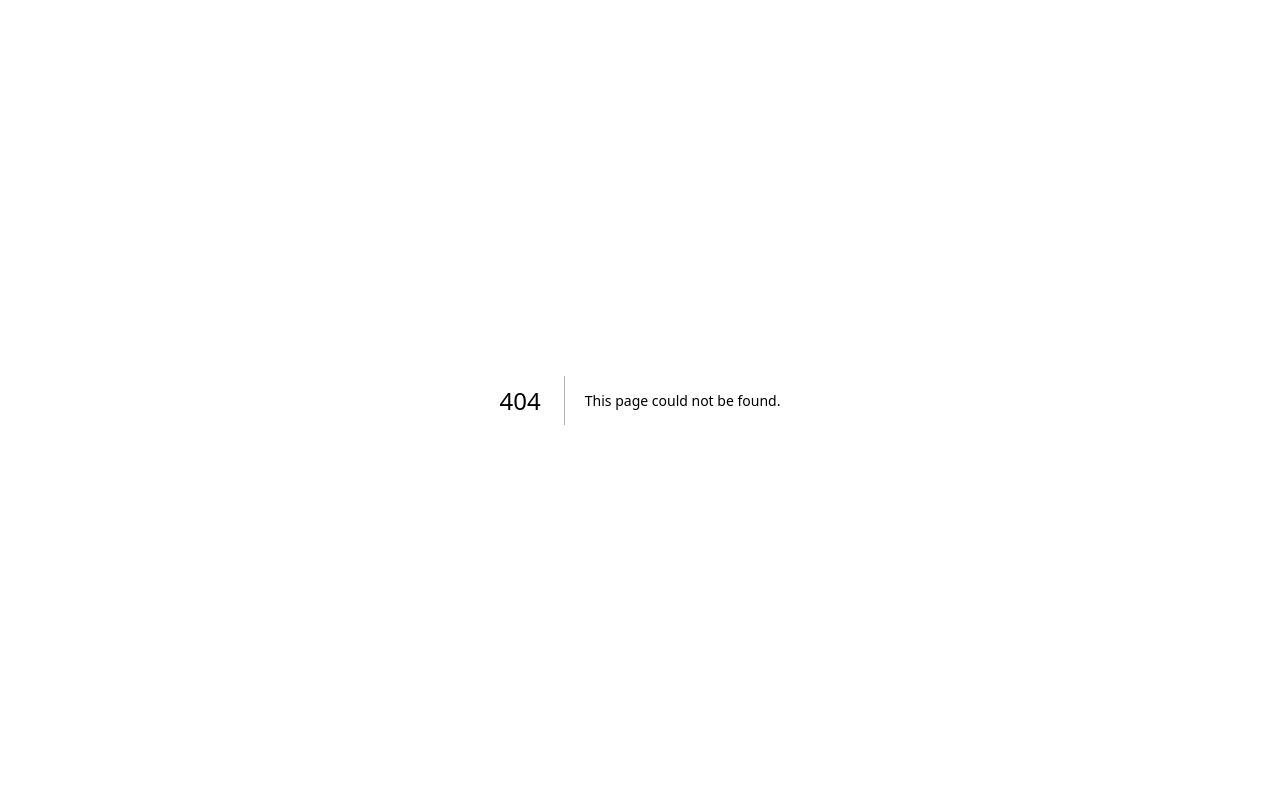
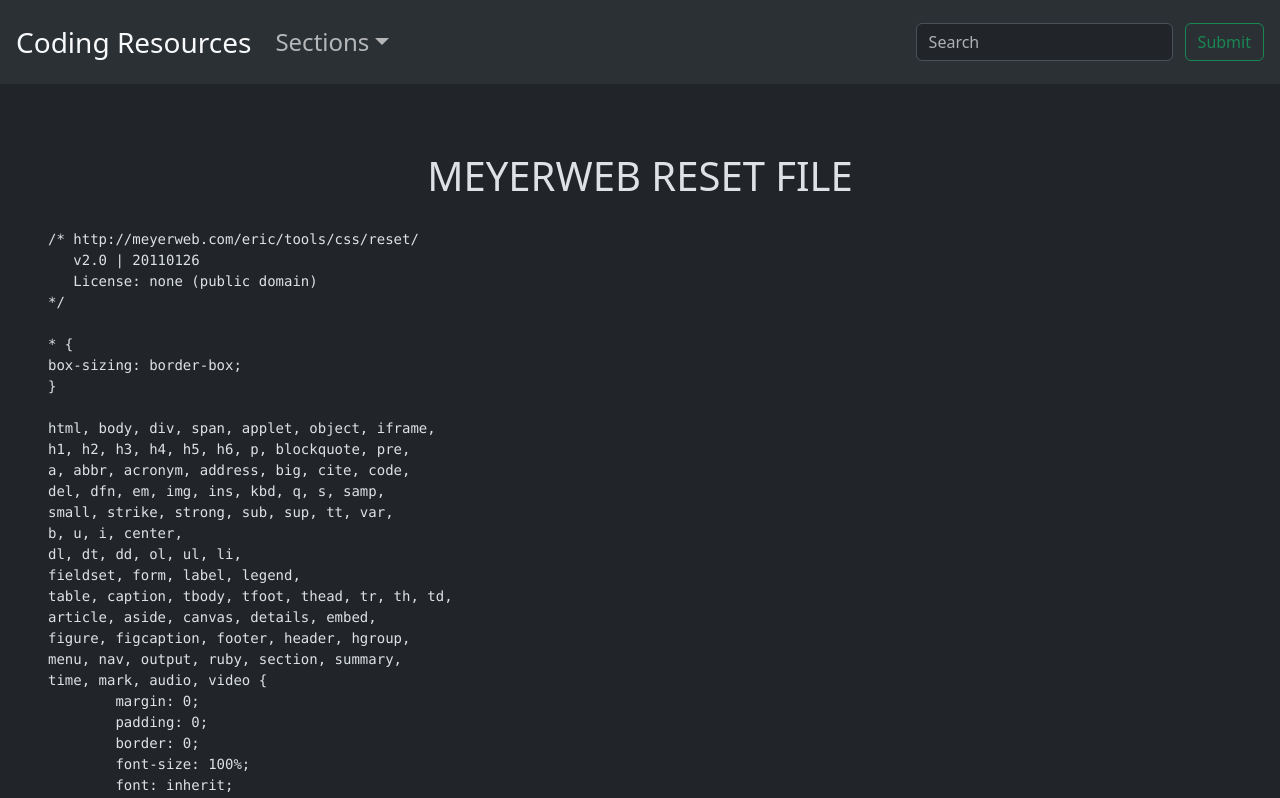
Before and after one commit to epicasino/Coding-Resources, a Next.js app: page /examples/css/reset/meyerweb in a window 1280 px wide. Before the commit this address had no page. Shown: the top 798 px of the page. Built offline with nearby package versions, Linux system fonts and the light colour scheme.

Commit message:
modified json links, added css reset files into pages

```diff
--- /dev/null
+++ b/src/app/examples/css/reset/meyerweb/page.tsx
@@ -0,0 +1,73 @@
+'use client';
+import React from 'react';
+
+import NavbarComponent from '@/app/components/navbar/NavbarComponent';
+import Footer from '@/app/components/footer/Footer';
+
+export default function page() {
+  return (
+    <>
+      <NavbarComponent />
+      <main className="pt-5 m-5">
+        <h1 className="pt-5 my-2 text-center">MEYERWEB RESET FILE</h1>
+        <pre>
+          {`
+/* http://meyerweb.com/eric/tools/css/reset/
+   v2.0 | 20110126
+   License: none (public domain)
+*/
+
+* {
+box-sizing: border-box;
+}
+
+html, body, div, span, applet, object, iframe,
+h1, h2, h3, h4, h5, h6, p, blockquote, pre,
+a, abbr, acronym, address, big, cite, code,
+del, dfn, em, img, ins, kbd, q, s, samp,
+small, strike, strong, sub, sup, tt, var,
+b, u, i, center,
+dl, dt, dd, ol, ul, li,
+fieldset, form, label, legend,
+table, caption, tbody, tfoot, thead, tr, th, td,
+article, aside, canvas, details, embed,
+figure, figcaption, footer, header, hgroup,
+menu, nav, output, ruby, section, summary,
+time, mark, audio, video {
+	margin: 0;
+	padding: 0;
+	border: 0;
+	font-size: 100%;
+	font: inherit;
+	vertical-align: baseline;
+}
+/* HTML5 display-role reset for older browsers */
+article, aside, details, figcaption, figure,
+footer, header, hgroup, menu, nav, section {
+	display: block;
+}
+body {
+	line-height: 1;
+}
+ol, ul {
+	list-style: none;
+}
+blockquote, q {
+	quotes: none;
+}
+blockquote:before, blockquote:after,
+q:before, q:after {
+	content: '';
+	content: none;
+}
+table {
+	border-collapse: collapse;
+	border-spacing: 0;
+}
+`}
+        </pre>
+      </main>
+      <Footer />
+    </>
+  );
+}
--- a/src/app/resourceLinks/json/cssLinks.json
+++ b/src/app/resourceLinks/json/cssLinks.json
@@ -34,12 +34,12 @@
       "title": "CSS Reset Files",
       "links": [
         {
-          "url": "./assets/css/ucsdreset.css",
+          "url": "./examples/css/reset/ucsd",
           "title": "UCSD reset.css file"
         },
         {
-          "url": "./assets/css/meyerwebreset.css",
-          "title": "meyerweb reset.css file"
+          "url": "./examples/css/reset/meyerweb",
+          "title": "Meyerweb reset.css file"
         }
       ]
     },
--- a/src/app/resourceLinks/json/markdownLinks.json
+++ b/src/app/resourceLinks/json/markdownLinks.json
@@ -14,7 +14,7 @@
       "title": "Markdown License badges"
     },
     {
-      "url": "/examples/readme",
+      "url": "/examples/markdown/readme",
       "title": "Professional README Template"
     }
   ]
--- a/src/app/resourceLinks/json/oopLinks.json
+++ b/src/app/resourceLinks/json/oopLinks.json
@@ -1,5 +1,5 @@
 {
-  "title": "Object Oriented Programming",
+  "title": "OOP",
   "subsections": [
     {
       "title": "Main",
--- a/tsconfig.json
+++ b/tsconfig.json
@@ -22,6 +22,6 @@
       "@/*": ["./src/*"]
     }
   },
-  "include": ["next-env.d.ts", "**/*.ts", "**/*.tsx", ".next/types/**/*.ts", "src/app/examples/readme/page.tsx"],
+  "include": ["next-env.d.ts", "**/*.ts", "**/*.tsx", ".next/types/**/*.ts", "src/app/examples/markdown/readme/page.tsx"],
   "exclude": ["node_modules"]
 }
```
Also changed, not shown: src/app/examples/css/reset/ucsd/page.tsx (added, +54 -0 lines), src/app/resourceLinks/json/jQueryLinks.json (+0 -16 lines), src/app/examples/markdown/readme/page.tsx (renamed from src/app/examples/readme/page.tsx).
